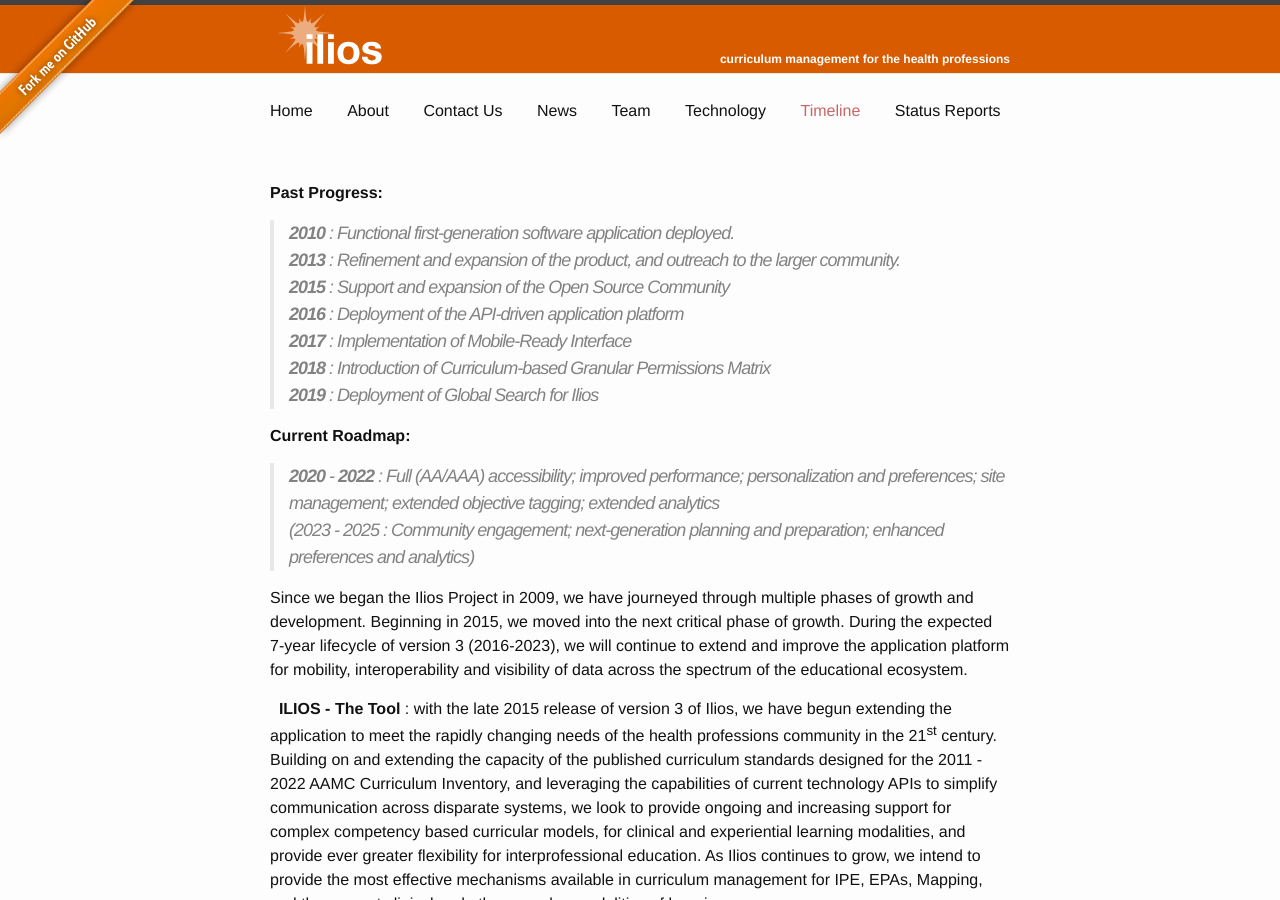
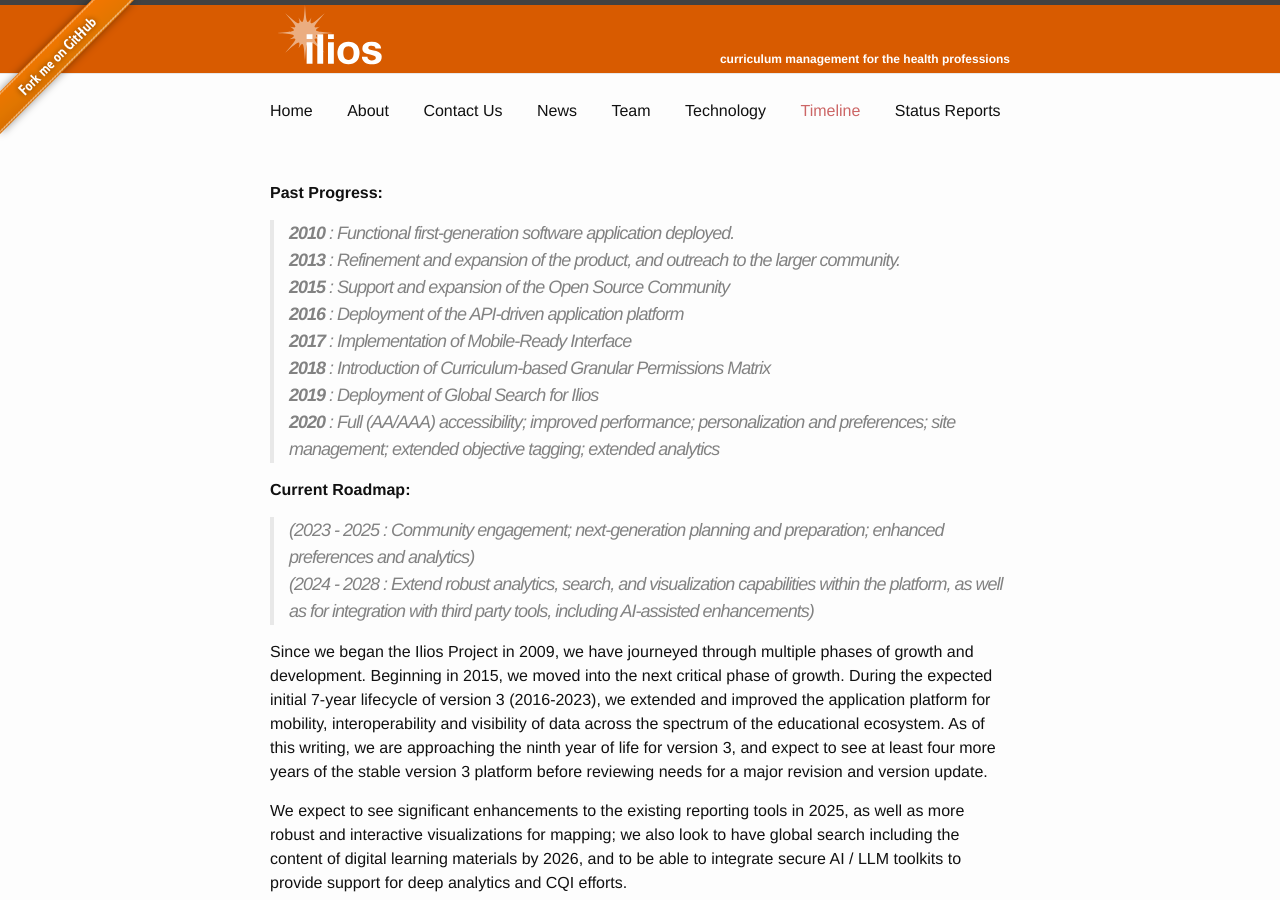
Before and after one commit to ilios/iliosproject.org, a Jekyll site: the page built from timeline.md, in a window 1280 px wide and 900 px high. Built offline with Jekyll 4.4.1, drawn with Linux system fonts in a browser that asks for light colours.

Commit message:
Update timeline.md

```diff
--- a/timeline.md
+++ b/timeline.md
@@ -14,14 +14,17 @@
 **_2016_** : Deployment of the _API-driven application platform_\
 **_2017_** : Implementation of _Mobile-Ready Interface_\
 **_2018_** : Introduction of _Curriculum-based Granular Permissions Matrix_\
-**_2019_** : Deployment of _Global Search for Ilios_
+**_2019_** : Deployment of _Global Search for Ilios_\
+**_2020_** : Full (AA/AAA) accessibility; improved performance; personalization and preferences; site management; extended objective tagging; extended analytics
 
 #### **Current Roadmap:**
 
-> **_2020_** - **_2022_** : Full (AA/AAA) accessibility; improved performance; personalization and preferences; site management; extended objective tagging; extended analytics\
-> (_2023_ - _2025_ : _Community engagement; next-generation planning and preparation; enhanced preferences and analytics_)
+> (_2023_ - _2025_ : _Community engagement; next-generation planning and preparation; enhanced preferences and analytics_)\
+> (_2024_ - _2028_ : Extend robust analytics, search, and visualization capabilities within the platform, as well as for integration with third party tools, including AI-assisted enhancements)
 
-Since we began the Ilios Project in 2009, we have journeyed through multiple phases of growth and development. Beginning in 2015, we moved into the next critical phase of growth. During the expected 7-year lifecycle of version 3 (2016-2023), we will continue to extend and improve the application platform for mobility, interoperability and visibility of data across the spectrum of the educational ecosystem.
+Since we began the Ilios Project in 2009, we have journeyed through multiple phases of growth and development. Beginning in 2015, we moved into the next critical phase of growth. During the expected initial 7-year lifecycle of version 3 (2016-2023), we extended and improved the application platform for mobility, interoperability and visibility of data across the spectrum of the educational ecosystem. As of this writing, we are approaching the ninth year of life for version 3, and expect to see at least four more years of the stable version 3 platform before reviewing needs for a major revision and version update.
+
+We expect to see significant enhancements to the existing reporting tools in 2025, as well as more robust and interactive visualizations for mapping; we also look to have global search including the content of digital learning materials by 2026, and to be able to integrate secure AI / LLM toolkits to provide support for deep analytics and CQI efforts.
 
 &nbsp; **ILIOS - The Tool** : with the late 2015 release of version 3 of Ilios, we have begun extending the application to meet the rapidly changing needs of the health professions community in the 21<sup>st</sup> century. Building on and extending the capacity of the published curriculum standards designed for the 2011 - 2022 AAMC Curriculum Inventory, and leveraging the capabilities of current technology APIs to simplify communication across disparate systems, we look to provide ongoing and increasing support for complex competency based curricular models, for clinical and experiential learning modalities, and provide ever greater flexibility for interprofessional education. As Ilios continues to grow, we intend to provide the most effective mechanisms available in curriculum management for IPE, EPAs, Mapping, and the support clinical and other complex modalities of learning.
 
```
